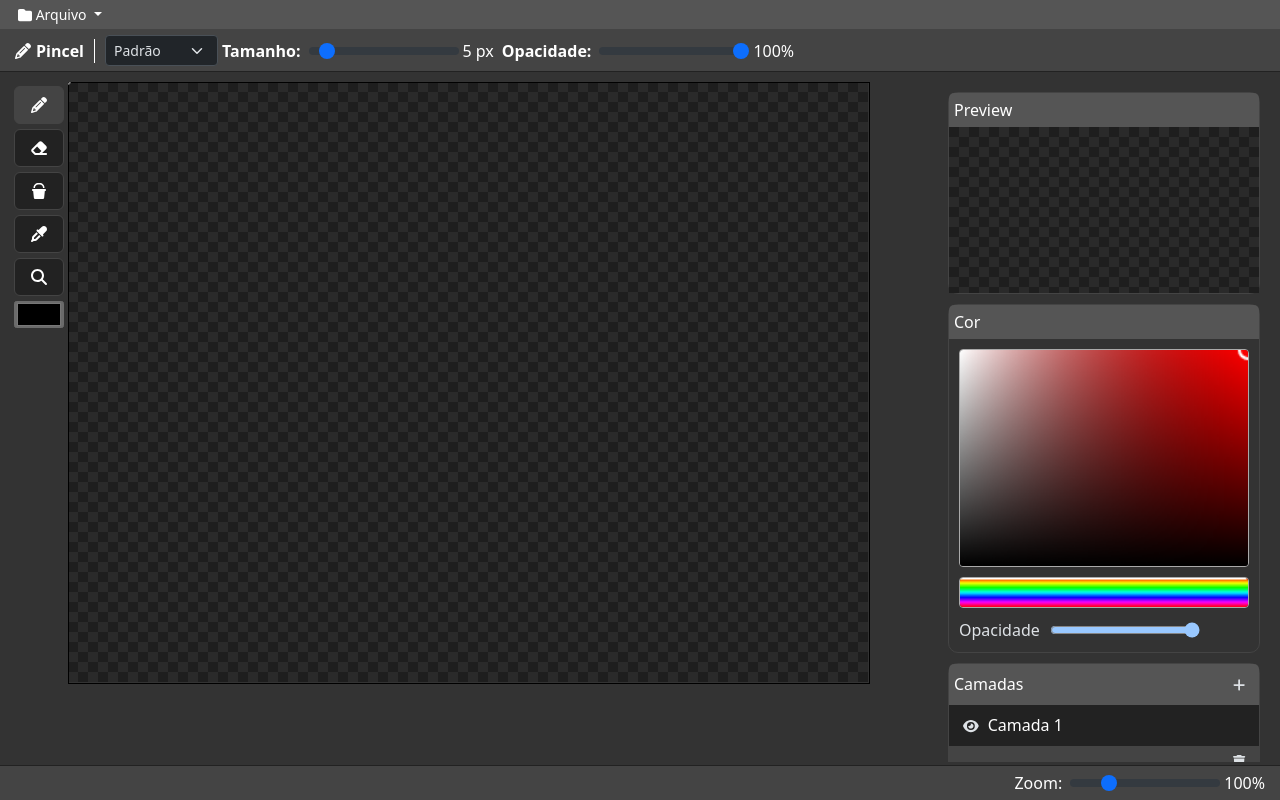
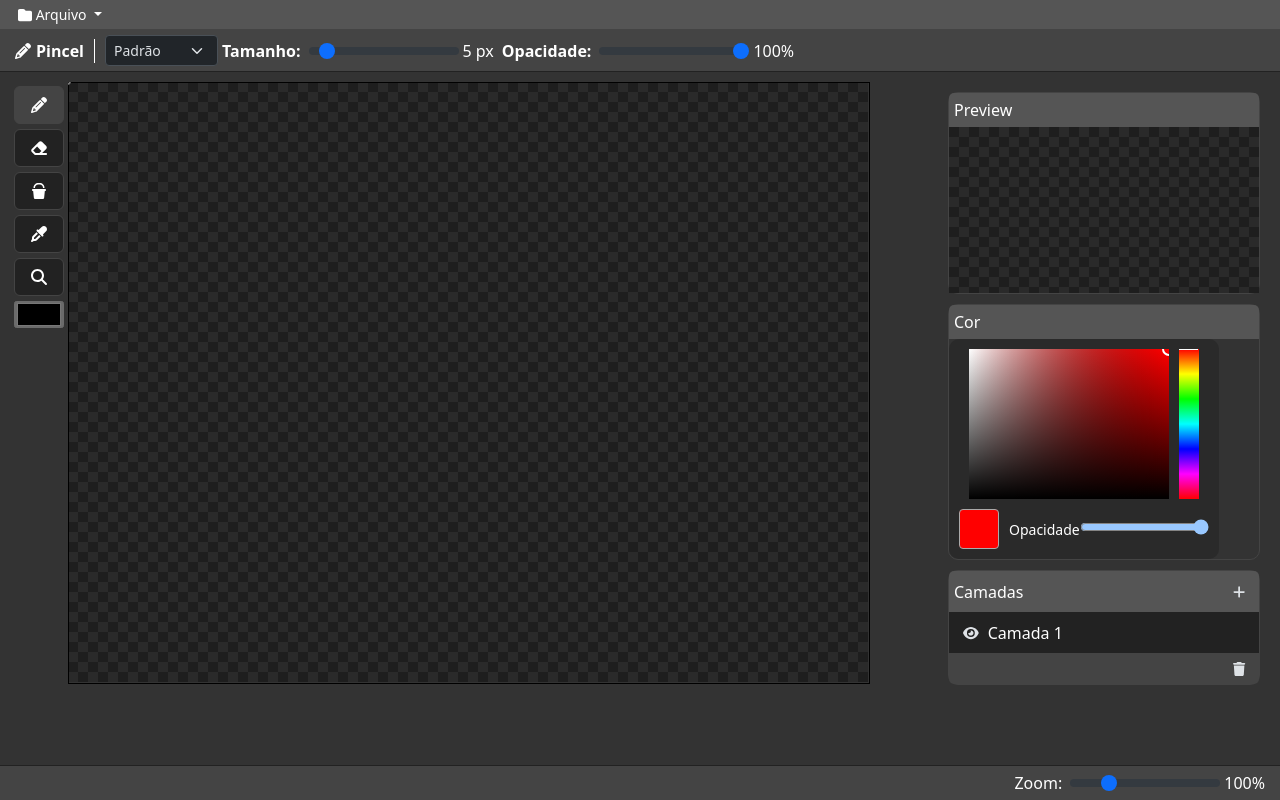
Before and after one commit to mufasa-dev/Drawing-system, an Angular app: page / in a window 1280 px wide. Built offline with nearby package versions, Linux system fonts and the light colour scheme.

Commit message:
style: change hue color to right

```diff
--- a/src/app/color-picker/color-picker.component.html
+++ b/src/app/color-picker/color-picker.component.html
@@ -1,4 +1,6 @@
 <div class="color-picker">
+  <div class="sv-hue-container">
+    <!-- Saturation / Value canvas -->
     <canvas
       #svCanvas
       width="200"
@@ -6,17 +8,25 @@
       (click)="onSVSelect($event)"
     ></canvas>
 
+    <!-- Hue bar (vertical) -->
     <canvas
       #hueCanvas
-    width="200"
-    height="20"
+      class="hue-canvas"
+      width="20"
+      height="150"
       (click)="onHueSelect($event)"
     ></canvas>
+  </div>
+
+  <!-- Cor atual e Opacidade -->
+  <div class="controls">
+    <div class="selected-color" [style.background]="selectedColor"></div>
 
     <div class="opacity">
-    <label>Opacidade</label>
+      <label for="opacitySlider">Opacidade</label>
       <input
         #opacitySlider
+        id="opacitySlider"
         type="range"
         min="0"
         max="1"
@@ -26,3 +36,4 @@
       />
     </div>
   </div>
+</div>
--- a/src/app/color-picker/color-picker.component.scss
+++ b/src/app/color-picker/color-picker.component.scss
@@ -2,21 +2,35 @@
   display: flex;
   flex-direction: column;
   gap: 10px;
+  width: max-content;
+  background-color: #2a2a2a;
   padding: 10px;
+  border-radius: 10px;
+  color: white;
+  font-size: 14px;
+}
 
-  canvas {
-    border: 1px solid #aaa;
-    cursor: crosshair;
-    border-radius: 4px;
-  }
+.sv-hue-container {
+  display: flex;
+  flex-direction: row;
+  align-items: center;
+  justify-content: center;
+}
 
-  .opacity {
-    display: flex;
-    align-items: center;
-    gap: 10px;
+.hue-canvas {
+  margin-left: 10px;
+}
 
-    input[type="range"] {
-      width: 150px;
-    }
-  }
+.controls {
+  display: flex;
+  flex-direction: row;
+  align-items: center;
+  gap: 10px;
 }
+
+.selected-color {
+  width: 40px;
+  height: 40px;
+  border: 1px solid #aaa;
+  border-radius: 4px;
+}
```
Lines whose indentation alone changed are shown as unchanged.
